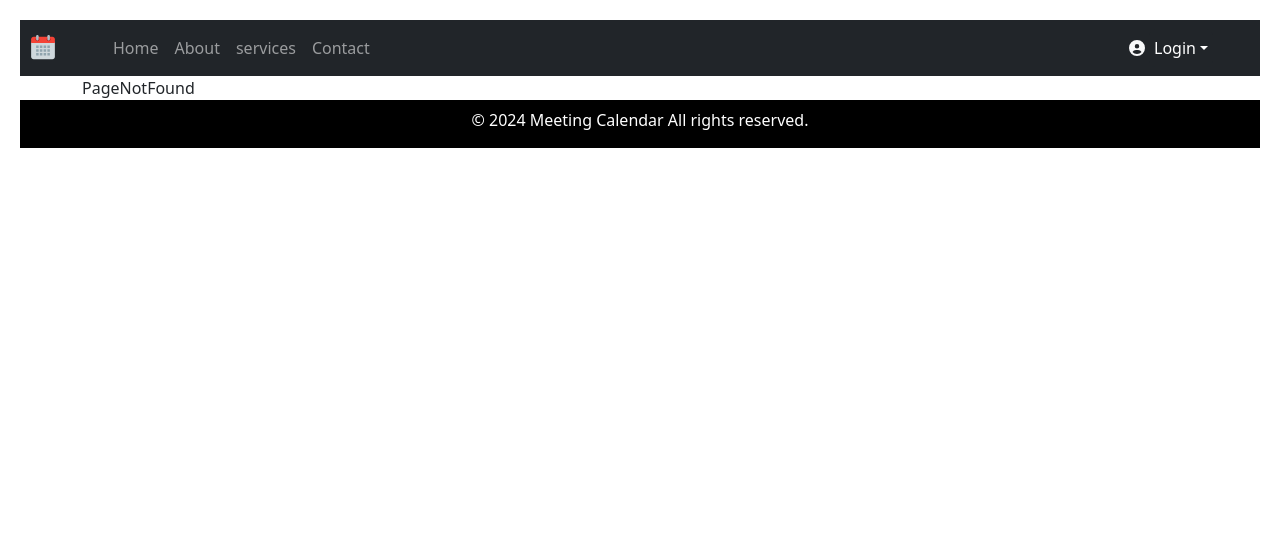
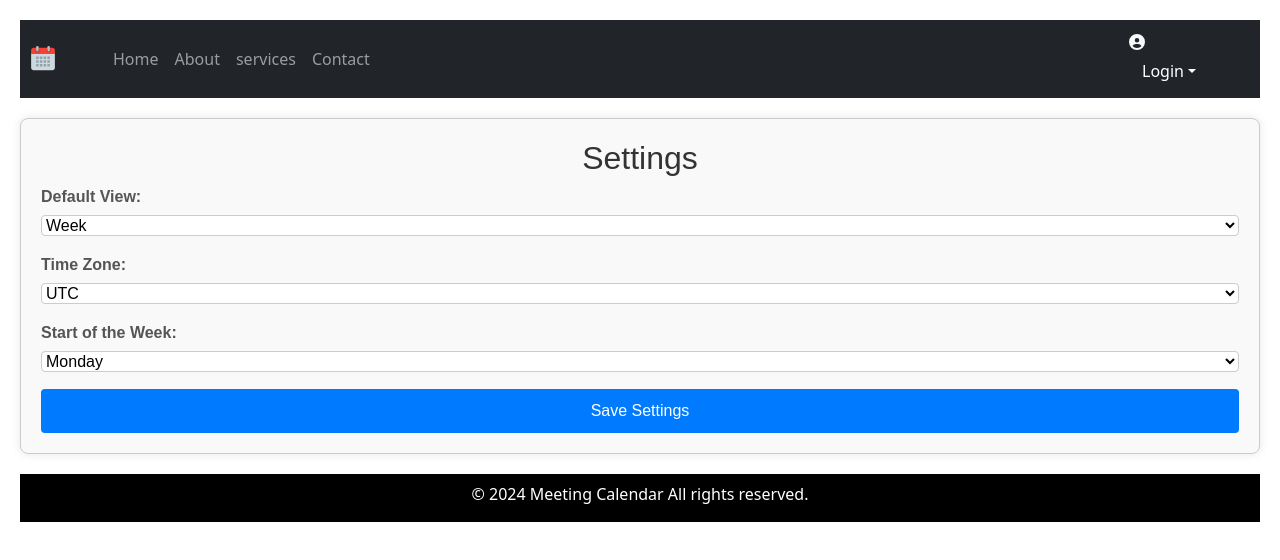
Before and after one commit to Johnruka/SCHEDULED-CALENDAR-APP, a React (Vite) app: page /Settings in a window 1280 px wide. Shown: the top 560 px of the page. Built offline with nearby package versions, Linux system fonts and the light colour scheme.

Commit message:
implemented settings and style components

```diff
--- a/src/components/Meeting/Dashboard.jsx
+++ b/src/components/Meeting/Dashboard.jsx
@@ -10,6 +10,7 @@ import { IoSettingsSharp } from "react-icons/io5";
 import ScheduleMeeting from "./ScheduleMeeting";
 import Users from "./Users";
 import InvitationList from "./InvitationList";
+import Settings from './Settings'
 
 const Dashboard = () => {
   const navigate = useNavigate();
@@ -111,6 +112,8 @@ const Dashboard = () => {
           <Route path="ScheduleMeeting" element={<ScheduleMeeting />} />
           <Route path="Users" element={<Users />} />
           <Route path="Invitations" element={<InvitationList />} />
+          <Route path="Settings" element={<Settings />} />
+
 
 
         </Routes>
--- /dev/null
+++ b/src/components/Meeting/Settings.css
@@ -0,0 +1,50 @@
+.settings-container {
+    font-family: Arial, sans-serif;
+    max-width: auto;
+    margin: 20px auto;
+    padding: 20px;
+    border: 1px solid #ccc;
+    border-radius: 8px;
+    box-shadow: 0 0 10px rgba(0, 0, 0, 0.1);
+    background-color: #f9f9f9;
+}
+
+.settings-container h2 {
+    text-align: center;
+    color: #333;
+}
+
+.form-group {
+    margin-bottom: 15px;
+}
+
+.label {
+    display: block;
+    margin-bottom: 5px;
+    font-weight: bold;
+    color: #555;
+}
+
+select {
+    width: 100%;
+    padding: 0;
+    border: 1px solid #ccc;
+    border-radius: 4px;
+    background-color: #fff;
+    cursor: pointer;
+}
+
+button {
+    width: 100%;
+    padding: 10px;
+    background-color: #007bff;
+    color: #fff;
+    border: none;
+    border-radius: 4px;
+    cursor: pointer;
+    font-size: 16px;
+}
+
+button:hover {
+    background-color: #0056b3;
+}
--- /dev/null
+++ b/src/components/Meeting/Settings.jsx
@@ -0,0 +1,65 @@
+import React, { useState } from 'react';
+import './Settings.css';
+
+const Settings = () => {
+    const [settings, setSettings] = useState({
+        defaultView: 'week',
+        timeZone: 'UTC',
+        startOfWeek: 'Monday',
+    });
+
+    const handleChange = (e) => {
+        const { name, value } = e.target;
+        setSettings(prevSettings => ({
+            ...prevSettings,
+            [name]: value
+        }));
+    };
+
+    const handleSubmit = (e) => {
+        e.preventDefault();
+        // You would typically send settings to a backend server here
+        console.log('Settings saved:', settings);
+    };
+
+    return (
+        <div className="settings-container">
+            <h2>Settings</h2>
+            <form onSubmit={handleSubmit}>
+                <div className="form-group">
+                    <label className="label">Default View:</label>
+                    <select name="defaultView" value={settings.defaultView} onChange={handleChange}>
+                        <option value="day">Day</option>
+                        <option value="week">Week</option>
+                        <option value="month">Month</option>
+                    </select>
+                </div>
+
+                <div className="form-group">
+                    <label className="label">Time Zone:</label>
+                    <select name="timeZone" value={settings.timeZone} onChange={handleChange}>
+                        <option value="UTC">UTC</option>
+                        <option value="EST">EST</option>
+                        <option value="PST">PST</option>
+                        <option value="MST">MST</option>
+                        <option value="CST">CST</option>
+                        <option value="GMT">GMT</option>
+                        {/* Add more time zones as needed */}
+                    </select>
+                </div>
+
+                <div className="form-group">
+                    <label className="label">Start of the Week:</label>
+                    <select name="startOfWeek" value={settings.startOfWeek} onChange={handleChange}>
+                        <option value="Monday">Monday</option>
+                        <option value="Sunday">Sunday</option>
+                    </select>
+                </div>
+
+                <button type="submit">Save Settings</button>
+            </form>
+        </div>
+    );
+};
+
+export default Settings;
--- a/src/components/Router/MeetingRouters.jsx
+++ b/src/components/Router/MeetingRouters.jsx
@@ -6,7 +6,7 @@ import ScheduleMeeting from '../Meeting/ScheduleMeeting';
 import MeetingList from '../Meeting/MeetingList';
 import Users from '../Meeting/Users';
 import InvitationList from '../Meeting/InvitationList';
-
+import Settings from '../Meeting/Settings'
 
 
 
@@ -28,6 +28,7 @@ const MeetingRouters = () => {
             <Route path='/ScheduleMeeting/*' element={<ScheduleMeeting />} />
             <Route path='/Users/*' element={<Users />} />
             <Route path='/Invitations' element={<InvitationList />} />
+            <Route path='/Settings' element={<Settings />} />
             <Route path='*' element={<PageNotFound />} />
 
         </Routes>
```
Also changed, not shown: src/MeetingApp.jsx (+2 -5 lines).
